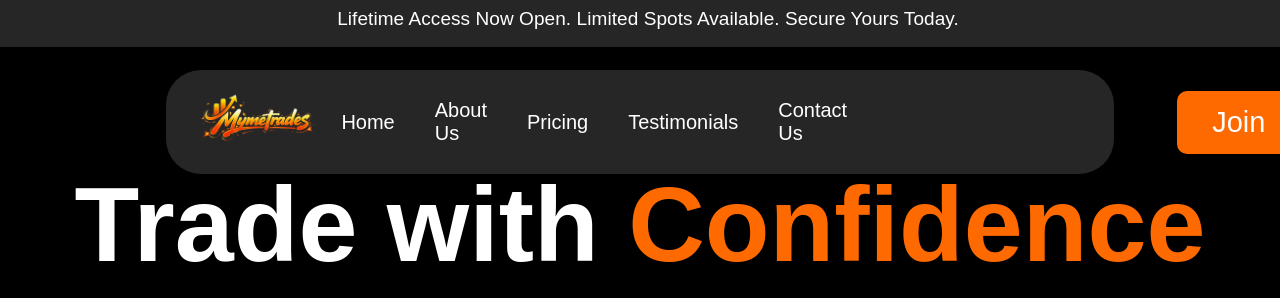
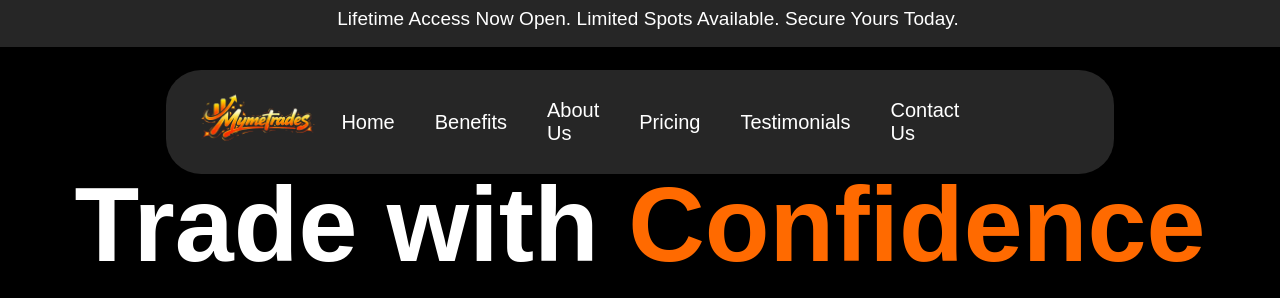
Before and after one commit to 0602swetha/Client-Project, a plain HTML site: page index.html in a window 1280 px wide. Shown: the top 298 px of the page. Drawn offline with Linux system fonts and the light colour scheme.

Commit message:
changes in navbar

```diff
--- a/index.html
+++ b/index.html
@@ -24,6 +24,7 @@
         <!-- Menu -->
         <div class="nav-links">
             <a href="#">Home</a>
+            <a href="#">Benefits</a>
             <a href="#">About Us</a>
             <a href="#">Pricing</a>
             <a href="#">Testimonials</a>
```
